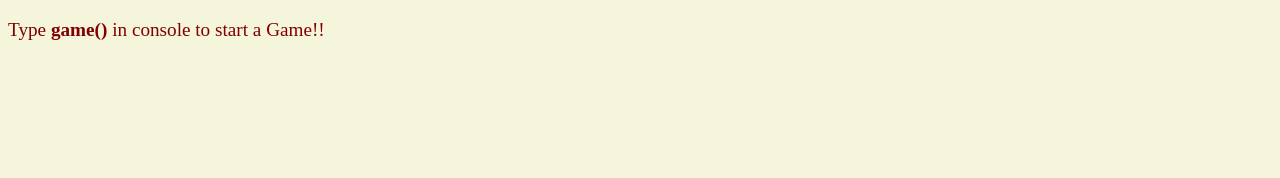
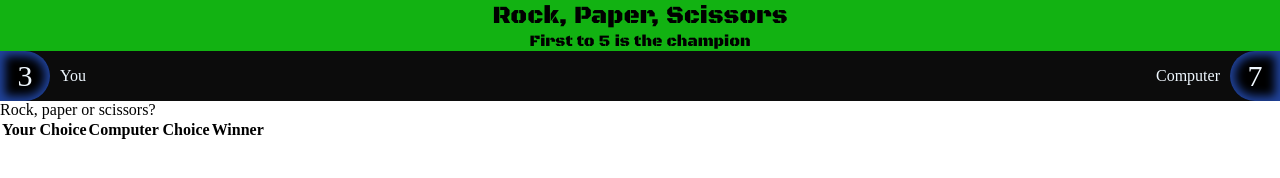
Before and after one commit to IamFLaME03/Odin_Projects, a plain HTML site: page rock_paper_scissors/index.html in a window 1280 px wide. Drawn offline with Linux system fonts and the light colour scheme; a web font is replaced by a local one.

Commit message:
HTML structure developed of rock-paper-scissors project and style heading and score section
Main goal is converting console based game to UI based

```diff
--- a/rock_paper_scissors/index.html
+++ b/rock_paper_scissors/index.html
@@ -1,12 +1,60 @@
 <!DOCTYPE html>
 <html lang="en">
+
 <head>
     <meta charset="UTF-8">
     <meta name="viewport" content="width=device-width, initial-scale=1.0">
+    <link rel="preconnect" href="https://fonts.googleapis.com">
+<link rel="preconnect" href="https://fonts.gstatic.com" crossorigin>
+<link href="https://fonts.googleapis.com/css2?family=Black+Ops+One&family=Gluten:wght@100..900&display=swap" rel="stylesheet">
     <title>Rock Paper Scissors</title>
+    <link rel="stylesheet" href="style.css">
 </head>
-<body style="background-color: beige;">
-    <p style="color: maroon; font-size: larger;">Type <strong>game()</strong> in console to start a Game!!</p>
-    <script src="script.js"></script>
+
+<body>
+    <div class="head">
+        <p class="name">Rock, Paper, Scissors</p>
+        <p class="rule">First to 5 is the champion</p>
+    </div>
+
+    <div class="score">
+        <div>
+            <div class="myScore">3</div>
+            <p>You</p>
+        </div>
+        <div>
+            <p>Computer</p>
+            <div class="botScore">7</div>
+        </div>
+    </div>
+
+    <div class="input">
+        <p>Rock, paper or scissors?</p>
+        <div class="selectionBox">
+            <div class="button"></div>
+            <div class="button"></div>
+            <div class="button"></div>
+        </div>
+    </div>
+
+    <div class="output">
+        <p class="myChoiceText"></p>
+        <p class="botChoiceText"></p>
+        <div class="myChoiceImg"></div>
+        <div class="botChoiceImg"></div>
+        <p class="roundWinner"></p>
+    </div>
+
+    <div class="results">
+        <table>
+            <tr>
+                <th>Your Choice</th>
+                <th>Computer Choice</th>
+                <th>Winner</th>
+            </tr>
+        </table>
+    </div>
+
 </body>
+<script src="script.js"></script>
 </html>
--- /dev/null
+++ b/rock_paper_scissors/style.css
@@ -0,0 +1,56 @@
+*{
+    padding: 0;
+    margin: 0;
+    /* font-family: "Gluten", cursive; */
+    /* font-weight: 700; */
+}
+.head{
+    font-family: "Black Ops One", sans-serif;
+    text-align: center;
+    background-color: rgb(18, 178, 18);
+}
+.name{
+    font-size: 25px;
+}
+.rule{
+    font-weight: 100;
+}
+.score{
+    background-color: rgb(12, 12, 12);
+    color: aliceblue;
+    display: flex;
+    justify-content: space-between;
+}
+.score > div{
+    display: flex;
+    align-items: center;
+    gap: 10px;
+}
+.score > div > div{
+    width: 50px;
+    height: 50px;
+    /* border: 2px solid whitesmoke; */
+    background-color: black;
+    display: flex;
+    justify-content: center;
+    align-items: center;
+    font-size: 30px;
+    box-shadow: inset 0px 0px 10px 5px rgb(33, 68, 157);
+}
+.score > div:first-child > div{
+    border-top-right-radius: 50%;
+    border-bottom-right-radius: 50%;
+}
+.score > div:last-child > div{
+    border-top-left-radius: 50%;
+    border-bottom-left-radius: 50%;
+}
+.input{
+
+}
+.output{
+
+}
+.results{
+
+}
```
Also changed, not shown: rock_paper_scissors/img/1.png (added), rock_paper_scissors/img/11.png (added), rock_paper_scissors/img/12.png (added), 2 other files.
